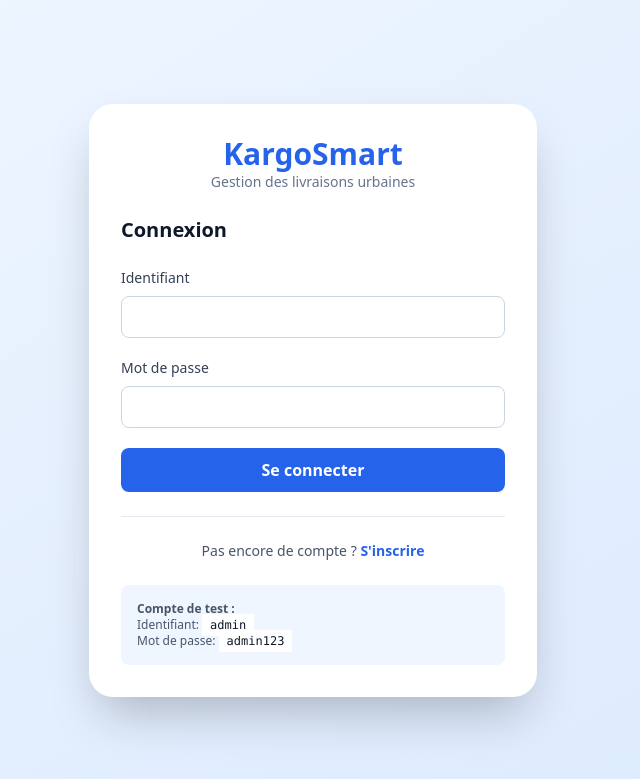
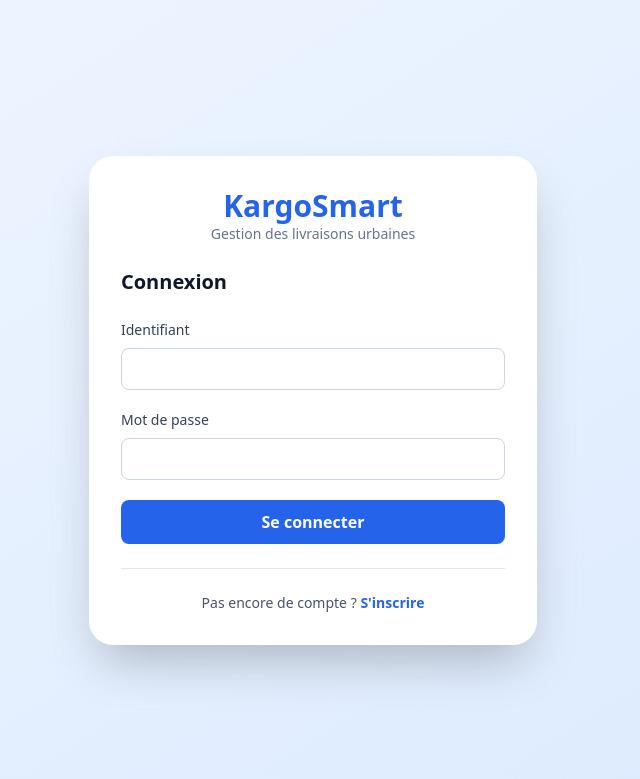
Before and after one commit to Ramadane224/KargoSmart, a Django app: page /utilisateurs/connexion/ in a window 1280 px wide. Shown: the top 779 px of the page, without its empty margins (327-967 px from the left). Run offline with Django 5.2, Linux system fonts and the light colour scheme; some libraries are stand-ins or nearby versions.

Commit message:
first  commit for deploy to railway

```diff
--- a/templates/utilisateurs/connexion.html
+++ b/templates/utilisateurs/connexion.html
@@ -52,10 +52,5 @@
         </p>
     </div>
 
-    <div class="mt-6 rounded-lg bg-blue-50 p-4 text-xs text-slate-600">
-        <p><strong>Compte de test :</strong></p>
-        <p>Identifiant: <code class="bg-white px-2 py-1 text-slate-900">admin</code></p>
-        <p>Mot de passe: <code class="bg-white px-2 py-1 text-slate-900">admin123</code></p>
-    </div>
 </div>
 {% endblock %}
```
